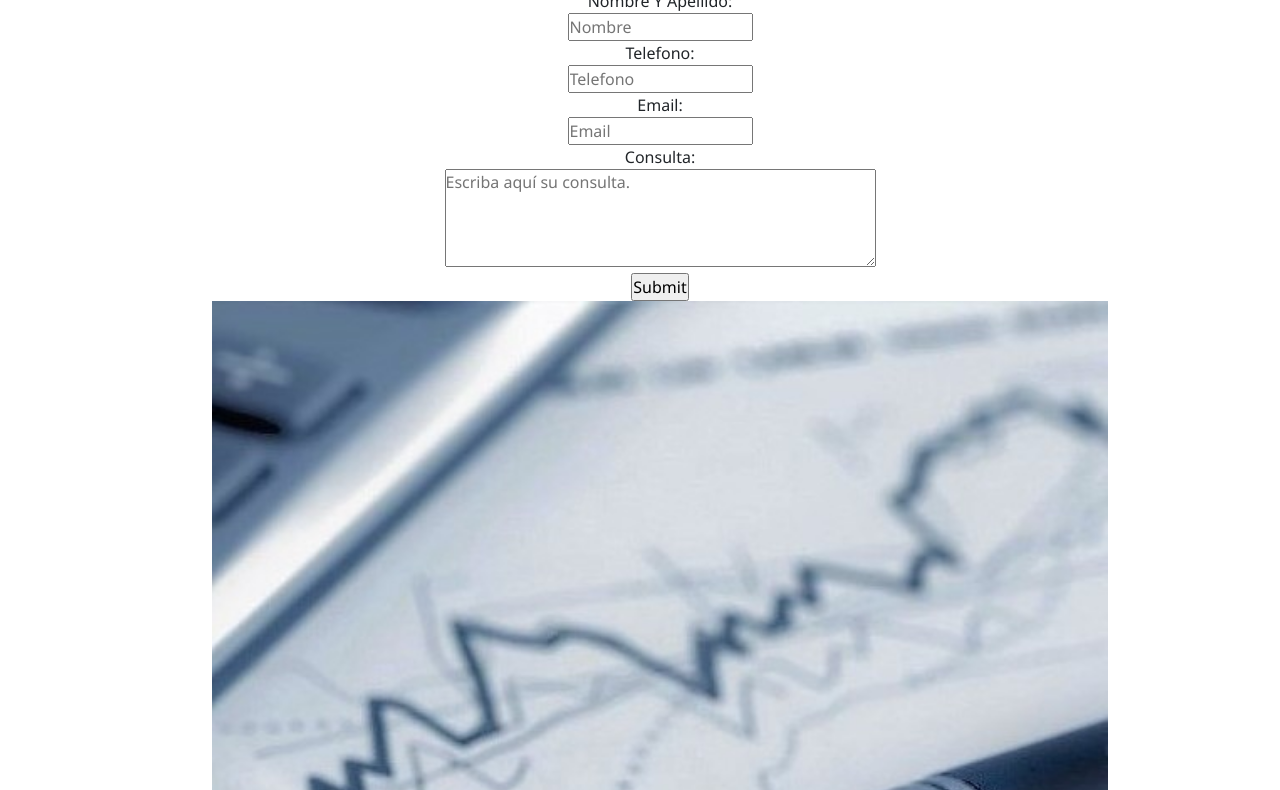
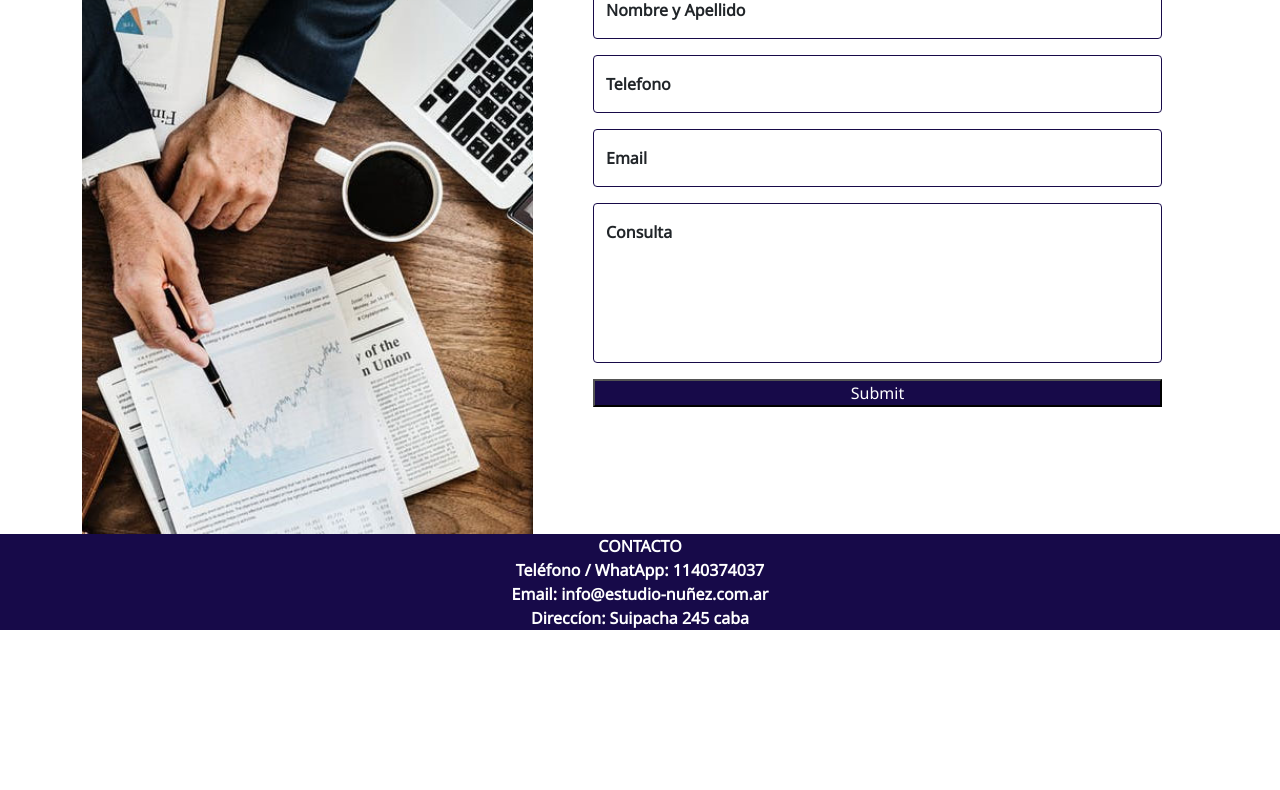
Before and after one commit to dilan100795/estudio-contable--nunez, a plain HTML site: page paginas/consultas.html in a window 1280 px wide. Shown: the part 337-1127 px from the top of the page. After the commit the page ends 967 px from the top, so only its background shows below. Drawn offline with nearby package versions, Linux system fonts and the light colour scheme; a web font is replaced by a local one.

Commit message:
Add files via upload
segunda entrega final

```diff
--- a/paginas/consultas.html
+++ b/paginas/consultas.html
@@ -4,12 +4,14 @@
     <meta charset="UTF-8">
     <meta http-equiv="X-UA-Compatible" content="IE=edge">
     <meta name="viewport" content="width=device-width, initial-scale=1.0">
-    <link rel="icon"  type="imagenes/x-icon" href="./imagenes/logo.jpg">
+    <link rel="icon"  type="imagenes/x-icon" href="../imagenes/logo.jpg">
 
     <link rel="preconnect" href="https://fonts.googleapis.com">
 <link rel="preconnect" href="https://fonts.gstatic.com" crossorigin>
 <link href="https://fonts.googleapis.com/css2?family=BIZ+UDPGothic&family=Noto+Sans&display=swap" rel="stylesheet">
 <link href="https://cdn.jsdelivr.net/npm/bootstrap@5.1.3/dist/css/bootstrap.min.css" rel="stylesheet" integrity="sha384-1BmE4kWBq78iYhFldvKuhfTAU6auU8tT94WrHftjDbrCEXSU1oBoqyl2QvZ6jIW3" crossorigin="anonymous">
+<script src="https://kit.fontawesome.com/711c8550fc.js" crossorigin="anonymous"></script>
+
 <link rel="stylesheet" href="../style.css">
 
 <title>nuñez & asociados</title>
@@ -37,54 +39,104 @@
                  <a class="nav-link" href=" ./consultas.html ">CONSULTAS</a>
               </div>
              </div>
+            </div>  <div class="contacto">
+
+
+
+              <strong><i class="fa-brands fa-whatsapp"></i></strong>
+               +54 1140374037<div></div>
+        <i class="fa-solid fa-location-dot"></i></strong>
+               Suipacha 245 - caba <div></div>
+
+
+              <strong><i class="fa-solid fa-envelope"></i></strong>
+              info@estudio-nuñez.com.ar<div></div>
+              <strong>
+
            </div>
          </nav>
 
      </header>
      <h1 class="text-center my-5"> ESTUDIO CONTABLE NUÑEZ & ASOCIADOS </h1>
-    <main class="text_main">
+
+     <main >
+
+      <section class="container section">
+
+        <div class="row">
+          <div class="col-lg-5 col-md-6 col-sm-12 ">
+            <div  >
+              <img src="../imagenes/escribir.jpg"    ALT="Asociados foto grupal" width="100%" height="80%">
 
 
 
-          <form class="formulatext">
-            <h1> CONSULTAS</h1>
+    </div>
+             </div>
 
-         <label for="fname">Nombre Y Apellido:</label>
-         <div></div>
+          <div class="col-lg-7 col-md-6 col-sm-12 ">
 
-         <input class="formulario" type="text" placeholder= "Nombre"  id="fname" name="fname">
-         <div></div>
+          <div class="row">
 
-         <label for="phone">Telefono:</label>
-         <div></div>
+            <div class="container px-5 my-5">
+              <div class="form-floating mb-3">
+                  <input class="form-control" id="nombreYApellido" type="text" placeholder="Nombre y Apellido"  />
+                  <label for="nombreYApellido">Nombre y Apellido</label>
 
-         <input  class= "formulario" type="tel" id="phone" placeholder= "Telefono"  name="phone" pattern="[0-9]{3}-[0-9]{2}-[0-9]{3}">
-         <div></div>
+              </div>
+              <div class="form-floating mb-3">
+                  <input class="form-control" id="telefono" type="text" placeholder="Telefono" />
+                  <label for="telefono">Telefono</label>
+
+              </div>
+              <div class="form-floating mb-3">
+                  <input class="form-control" id="email" type="email" placeholder="Email " />
+                  <label for="email">Email </label>
+
+              </div>
+              <div class="form-floating mb-3">
+                  <textarea class="form-control" id="consulta" type="text" placeholder="Consulta" style="height: 10rem" ></textarea>
+                  <label for="consulta">Consulta</label>
+
+              </div>
+              <div >
+              <div class="d-none" id="submitSuccessMessage">
+                  <div class="text-center mb-3">
+                      <div class="fw-bolder">Form submission successful!</div>
+                      <p>To activate this form, sign up at</p>
+                      <a href="https://startbootstrap.com/solution/contact-forms">https://startbootstrap.com/solution/contact-forms</a>
+                  </div>
+
+               </div>
+
+              <div class="d-grid">
+              <input class="colorenviar" type="submit">
+
+            </div>
+
+          </form>
+      </div>
 
 
-         <label for="email">Email:</label>
-         <div></div>
+    </div>
+             </div>
+    </div>
+        </section>
 
 
-         <input  class="formulario" type="email" id="email"  placeholder= "Email"   name="email">
-         <div></div>
 
 
-         <label for="Comentarios"> Consulta:</label>
-         <div></div>
 
-         <textarea class="formulario" name= "Comentarios"
-           placeholder= "Escriba aquí su consulta."
-             rows="4" cols="50"></textarea><div></div>
 
-         <input  type="submit">
 
-       </form>
-       <div class="imagencontacto">
-           <img src="../imagenes/lapiz.jpg"  alt="asociada trabajando para brindar soluciones" width="70%"  >
-         </div>
 
- </main>
+
+
+
+
+
+
+  </main>
+
 
 
 
```
Also changed, not shown: paginas/contacto.html (+31 -4 lines), paginas/nosotros.html (+19 -1 lines), paginas/servicios.html (+19 -3 lines).
